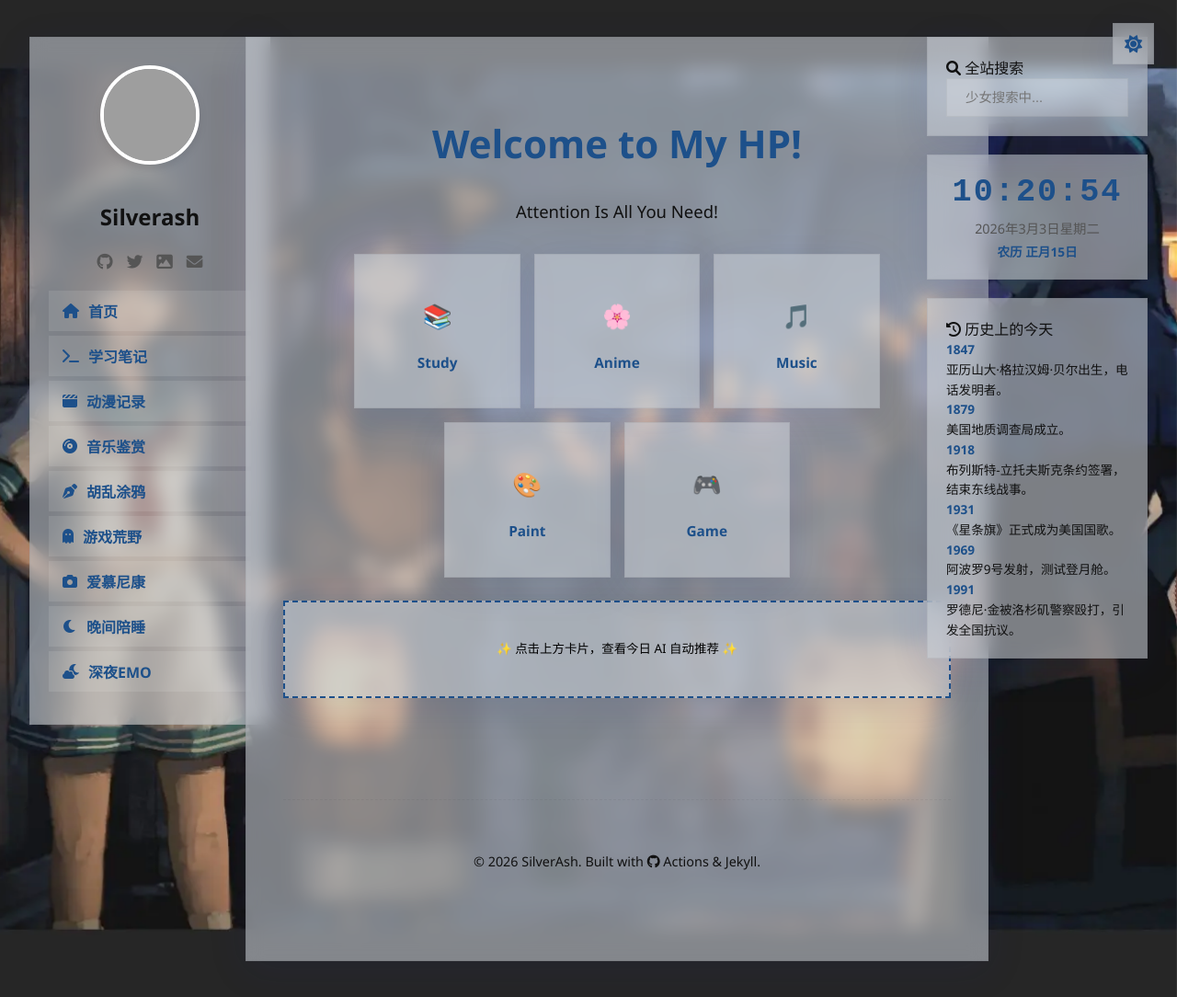
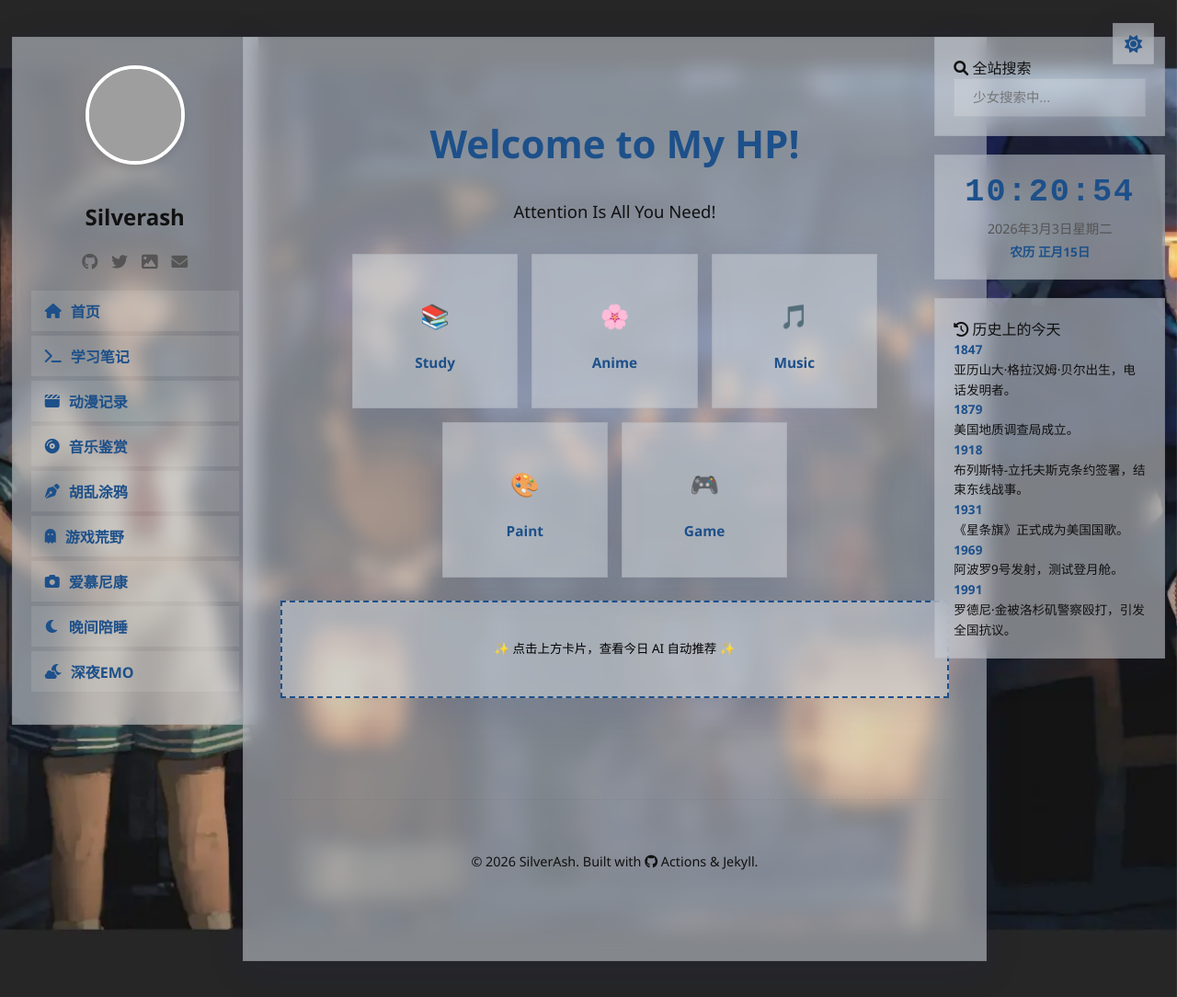
Before and after one commit to SiIverAsh/siiverash.github.io, a Jekyll site: the page built from index.md, in a window 1280 px wide and 1085 px high. Shown: the whole window at 92% size. Built offline with Jekyll 4.4.1, drawn with Linux system fonts in a browser that asks for light colours; comment, search, counter and statistics services are not loaded; grey boxes are pictures that could not be loaded.

Commit message:
UI: change sidebar size to fixed ratio

```diff
--- a/assets/css/main.css
+++ b/assets/css/main.css
@@ -78,71 +78,49 @@ html {
     box-shadow: var(--shadow);
 }
 
+/* 核心比例布局：使用百分比防止重叠 */
 .wrapper {
-    width: 95%;
-    max-width: 1400px; /* 默认最大宽度 */
+    width: 98%;
+    max-width: 1800px;
     margin: 0 auto;
     display: grid;
-    grid-template-columns: 260px minmax(0, 1fr) 280px;
-    gap: 20px;
-    padding: 40px 0;
+    grid-template-columns: 18% 1fr 20%; /* 关键：固定比例 */
+    gap: 25px;
+    padding: 40px 10px;
     min-height: calc(100vh - 80px);
     align-items: start;
     position: relative;
     z-index: auto;
-    transition: max-width 0.3s ease, gap 0.3s ease;
+    transition: all 0.3s ease;
 }
 
 /* ==========================================================================
-   15. 多分辨率适配 (1080p to 4K)
+   15. 多分辨率适配 (大屏增强)
    ========================================================================== */
 
-/* 默认适配 (针对 1080p 及以下屏幕，如 1920x1080) */
-.wrapper {
-    max-width: 1400px;
-    grid-template-columns: 260px minmax(0, 1fr) 280px;
-    gap: 25px;
-    padding: 40px 20px;
-}
-.sidebar { width: 260px; }
-.extra-sidebar { width: 280px; }
-.content-card { max-width: 850px; }
-
-/* 针对大屏幕 (如 2K 分辨率 2560px) */
+/* 针对大屏幕 (2K/4K) 仅调整最大宽度和字号，不改变比例 */
 @media (min-width: 1600px) {
     .wrapper {
         max-width: 1600px;
-        grid-template-columns: 280px minmax(0, 1fr) 300px;
         gap: 35px;
     }
-    .sidebar { width: 280px; }
-    .extra-sidebar { width: 300px; }
-    .content-card { max-width: 900px; }
+    .content-card { max-width: 1000px; }
 }
 
-/* 针对 4K 分辨率 (3840px 及以上) */
 @media (min-width: 2500px) {
     .wrapper {
-        max-width: 1800px; /* 限制最大宽度，防止内容拉得太宽 */
-        grid-template-columns: 300px minmax(0, 1fr) 320px; /* 适度增加侧边栏，但不夸张 */
-        gap: 50px; /* 增大间距，增加呼吸感，防止视觉重叠 */
+        max-width: 2200px;
+        gap: 50px;
         padding: 80px 40px;
     }
 
     .content-card {
-        max-width: 950px; /* 相比之前的 1100px 进行了缩小，提高阅读舒适度 */
+        max-width: 1200px;
         padding: 50px;
-        font-size: 1.15em; /* 适度增大字号，匹配 4K 视觉 */
+        font-size: 1.15em;
     }
 
-    .sidebar { width: 300px; }
-    .extra-sidebar { width: 320px; }
-
-    .avatar {
-        width: 130px;
-        height: 130px;
-    }
-
+    .avatar { width: 130px; height: 130px; }
     #clock-time { font-size: 2.8em; }
 }
 
@@ -155,6 +133,7 @@ html {
 .extra-sidebar {
     position: sticky;
     top: 40px;
+    width: 100%; /* 填充比例格位 */
     height: fit-content;
     animation: 0.8s ease;
 }
@@ -283,7 +262,7 @@ html {
     padding: 40px;
     min-height: 400px;
     width: 100%;
-    max-width: 850px;
+    max-width: 900px;
     margin: 0 auto;
     overflow-wrap: break-word;
     font-size: 1.05em;
--- a/assets/css/responsive.css
+++ b/assets/css/responsive.css
@@ -1,27 +1,17 @@
-/* 针对中型屏幕 (笔记本电脑) - 激进地减小侧边栏，防止 1245px 重叠 */
-@media (max-width: 1350px) {
+
+/* 针对桌面端和中型屏幕，维持比例布局，不使用固定像素 */
+@media (min-width: 1151px) {
     .wrapper {
-        grid-template-columns: 220px minmax(0, 1fr) 240px;
-        gap: 15px;
-        padding: 40px 10px;
+        grid-template-columns: 18% 1fr 20%;
+        gap: 25px;
     }
-    .sidebar { width: 220px; }
-    .extra-sidebar { width: 240px; }
+    .sidebar, .extra-sidebar { width: 100%; }
 }
 
-/* 针对窄屏笔记本或横向平板 - 1245px 以下进一步压榨空间 */
-@media (max-width: 1245px) {
-    .wrapper {
-        grid-template-columns: 200px minmax(0, 1fr) 220px;
-        gap: 10px;
-    }
-    .sidebar { width: 200px; }
-    .extra-sidebar { width: 220px; }
-}
-
+/* 针对窄屏笔记本或横向平板 (1150px 以下) */
 @media (max-width: 1150px) {
     .wrapper {
-        grid-template-columns: 260px 1fr;
+        grid-template-columns: 22% 1fr; /* 隐藏右侧，调大左侧比例 */
         gap: 20px;
         padding: 30px 20px;
     }
@@ -30,13 +20,7 @@
     }
 }
 
-@media (max-width: 900px) {
-    .wrapper {
-        grid-template-columns: 220px 1fr;
-    }
-}
-
-
+/* 移动端处理 (768px 以下) */
 @media (max-width: 768px) {
     .wrapper {
         display: block;
@@ -44,7 +28,7 @@
         z-index: auto !important;
     }
 
-
+    /* 左侧侧边栏移动端样式 (抽屉) */
     .sidebar {
         position: fixed;
         left: -320px;
@@ -63,7 +47,7 @@
         padding: 80px 20px 40px !important;
     }
 
-    /* 右侧侧边栏移动端样式 (抽屉式) */
+    /* 右侧侧边栏移动端样式 (抽屉) */
     .extra-sidebar {
         display: flex !important;
         position: fixed;
@@ -83,7 +67,10 @@
         padding: 80px 15px 40px !important;
     }
 
-    /* 优化侧边栏滚动条样式 */
+    .sidebar.active { left: 0; }
+    .extra-sidebar.active { right: 0; }
+
+    /* 优化侧边栏滚动条 */
     .sidebar::-webkit-scrollbar, .extra-sidebar::-webkit-scrollbar {
         width: 4px;
     }
@@ -92,53 +79,12 @@
         border-radius: 0;
         opacity: 0.5;
     }
-    .sidebar::-webkit-scrollbar-track, .extra-sidebar::-webkit-scrollbar-track {
-        background: transparent;
-    }
 
     .dark-mode .sidebar, .dark-mode .extra-sidebar {
         background: rgba(20, 20, 25, 0.85) !important;
     }
 
-    .sidebar.active {
-        left: 0;
-    }
-
-    .extra-sidebar.active {
-        right: 0;
-    }
-
-    .sidebar h2 {
-        color: var(--primary-color) !important;
-        font-weight: 800;
-        margin-bottom: 20px;
-        letter-spacing: 1px;
-    }
-
-    .sidebar .avatar {
-        width: 90px;
-        height: 90px;
-        margin-bottom: 20px;
-        border: 3px solid white;
-    }
-
-    .sidebar .nav-item {
-        background: rgba(255, 255, 255, 0.15) !important;
-        padding: 12px 20px;
-        margin: 10px 0;
-        border: 1px solid rgba(255, 255, 255, 0.1);
-    }
-
-    .main-content {
-        width: 100%;
-    }
-
-    .content-card {
-        padding: 25px 18px;
-        border-radius: 0;
-    }
-
-
+    /* 按钮控制 */
     #mobile-menu-toggle, #mobile-extra-toggle, #mobile-search-toggle, #theme-toggle {
         display: flex !important;
         position: fixed;
@@ -159,7 +105,7 @@
     }
 
     #mobile-menu-toggle { left: 15px; }
-    #mobile-extra-toggle { right: 119px; } /* 新增按钮位置 */
+    #mobile-extra-toggle { right: 119px; }
     #mobile-search-toggle { right: 67px; }
     #theme-toggle { right: 15px !important; top: 15px !important; }
 
@@ -217,14 +163,12 @@
 
     .sidebar-overlay.active { display: block; }
 
-
     .email-pop {
         z-index: 2147483647 !important;
         box-shadow: 0 20px 60px rgba(0,0,0,0.5);
     }
 }
 
-
 @media (min-width: 769px) {
     #mobile-menu-toggle, #mobile-extra-toggle, #mobile-search-toggle, .search-overlay { display: none !important; }
 }
```
